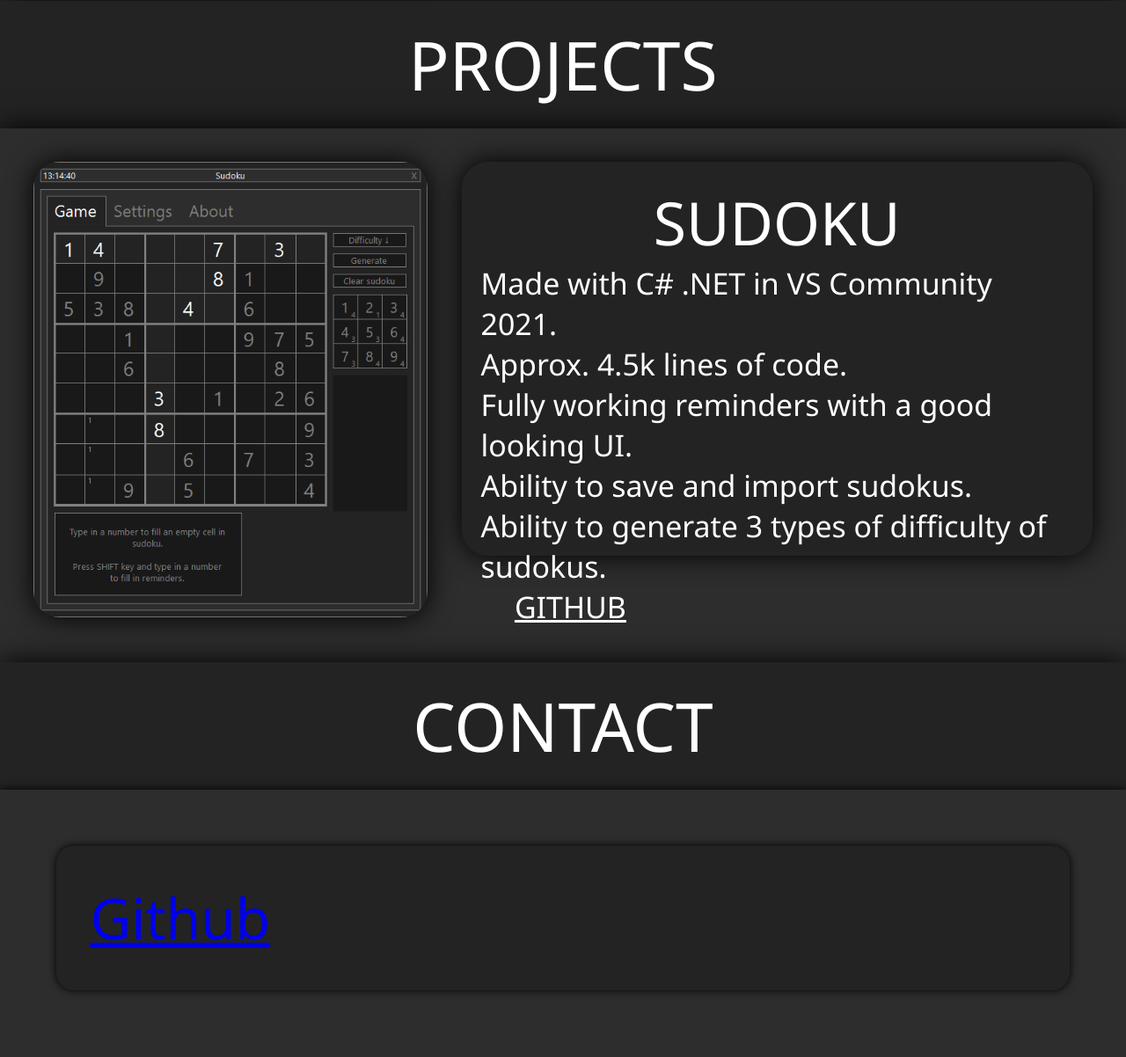
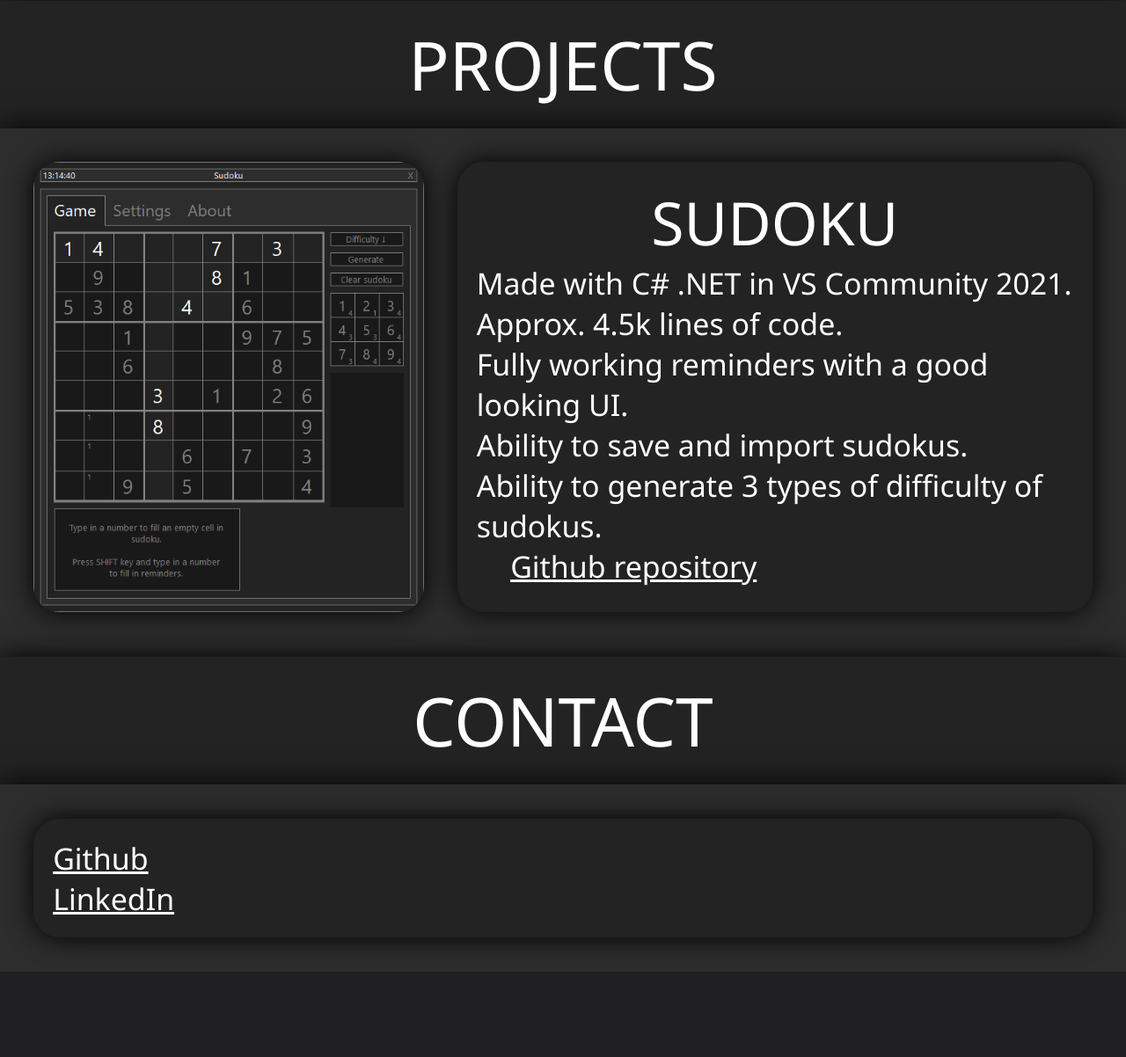
Before and after one commit to tanakimees/tanakimees.github.io, a PHP site: page /home.html in a window 1280 px wide. Shown: the part 1149-2351 px from the top of the page at 88% size. After the commit the page ends 2254 px from the top, so only its background shows below. Run offline with PHP 8.4, Linux system fonts and the light colour scheme.

Commit message:
veits disaini

```diff
--- a/home.css
+++ b/home.css
@@ -76,6 +76,14 @@
   padding-top: 20px;
   padding-bottom: 20px;
   box-shadow: rgba(0, 0, 0, 1) 0px 0px 10px;
+}
+
+.github1 {
+  color: white;
+}
+
+.linkedin1 {
+  color: white;
 }
 
 .banner2 {
@@ -327,10 +335,6 @@
     box-shadow: rgba(0, 0, 0, 1) 0px 0px 30px;
   }
 
-  .banner2 {
-    font-size: 6vw;
-    box-shadow: rgba(0, 0, 0, 1) 0px 0px 30px;
-  }
   .img1 {
     width: 35vw;
     height: 35vw;
@@ -359,7 +363,7 @@
 
   .img2 {
     width: 35vw;
-    height: auto;
+    height: 40vw;
     padding: 0vw;
     margin: 3vw;
     box-shadow: rgba(0, 0, 0, 1) 0px 0px 30px;
@@ -380,7 +384,7 @@
 
   .sudokutext {
     width: 100%;
-    height: 35vw;
+    height: 40vw;
     font-size: 2.65vw;
     margin: 3vw;
     padding: 1.7vw;
@@ -389,5 +393,43 @@
     border-radius: 30px;
   }
 
+  .banner2 {
+    font-size: 6vw;
+    box-shadow: rgba(0, 0, 0, 1) 0px 0px 30px;
+  }
 
+  .sudokulink {
+    text-decoration: none;
+    color: white;
+    text-decoration: underline;
+    padding-left: 3vw;
+  }
+
+  .contact {
+    flex-direction: column;
+    width: 100%;
+    height: auto;
+    background-color: rgb(45, 45, 45);
+    box-sizing: border-box;
+    padding-bottom: 3vw;
+    padding-top: 3vw;
+    box-shadow: rgba(0, 0, 0, 1) 0px 0px 30px;
+  }
+
+  .contacttext {
+    background-color:rgb(35, 35, 35);
+    color: white;
+    width: 94%;
+    height: auto;
+    margin-left: 3vw;
+    margin-right: 3vw;
+    margin-top: 0;
+    margin-bottom: 0;
+    box-sizing: border-box;
+    padding: 1.7vw;
+    font-family: 'Segoe UI', Tahoma, Geneva, Verdana, sans-serif;
+    font-size: 2.65vw;
+    box-shadow: rgba(0, 0, 0, 1) 0px 0px 30px;
+    border-radius: 30px;
+  }
 }
--- a/home.html
+++ b/home.html
@@ -61,7 +61,7 @@
          <div class="wrap-it"></div>
          Ability to generate 3 types of difficulty of sudokus.
          <div class="wrap-it"></div>
-         <a class="sudokulink" href="https://github.com/tanakimees/sudoku">GITHUB</a>
+         <a class="sudokulink" href="https://github.com/tanakimees/sudoku">Github repository</a>
        </div>
       </div>
 
@@ -71,10 +71,9 @@
 
       <div class="contact">
         <div class="contacttext">
-          <div class="githublol">
-
-            <a href="https://github.com/tanakimees">Github</a>
-          </div>
+            <a class="github1" href="https://github.com/tanakimees">Github</a>
+            <div class="wrap-it"></div>
+            <a class="linkedin1" href="https://www.linkedin.com/in/kristo-t%C3%A4nak-2934b5227/">LinkedIn</a>
         </div>
       </div>
 
```
